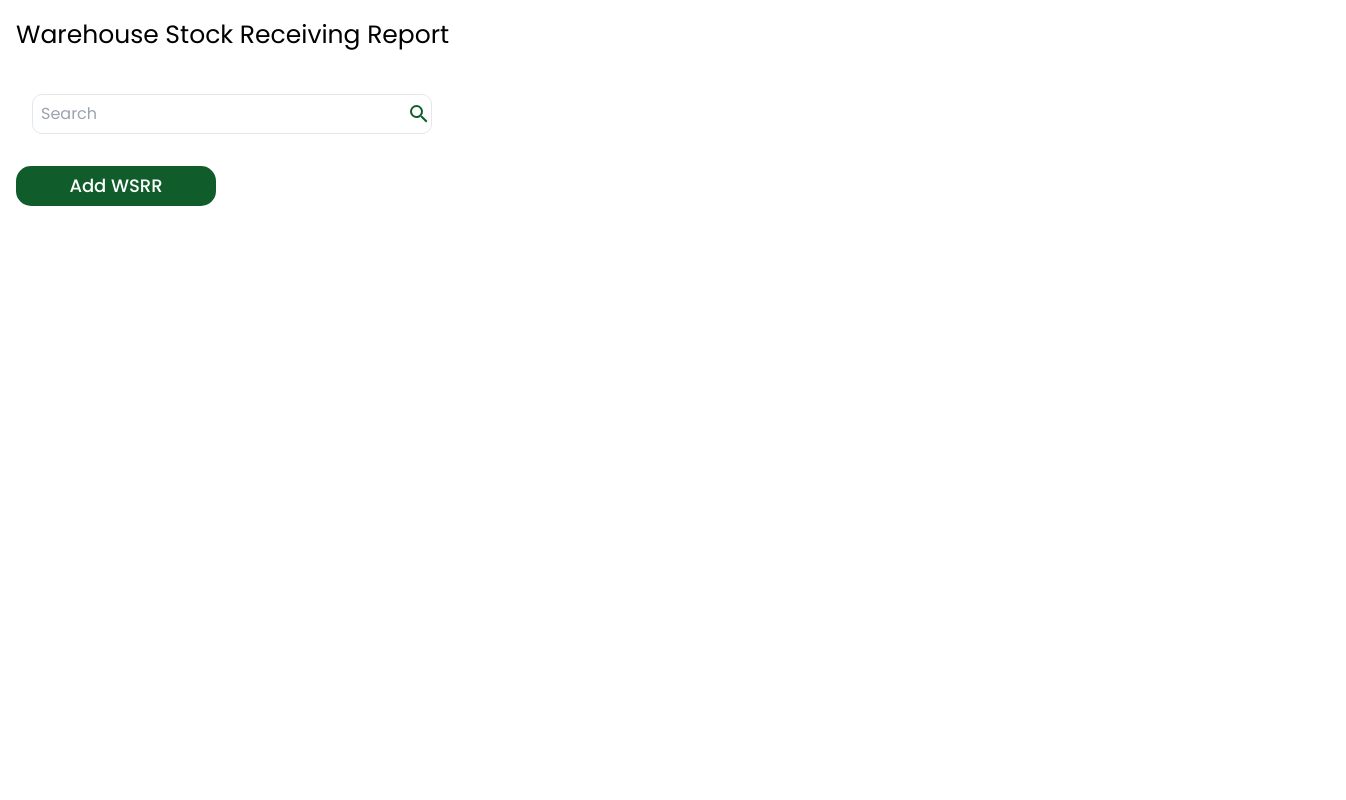
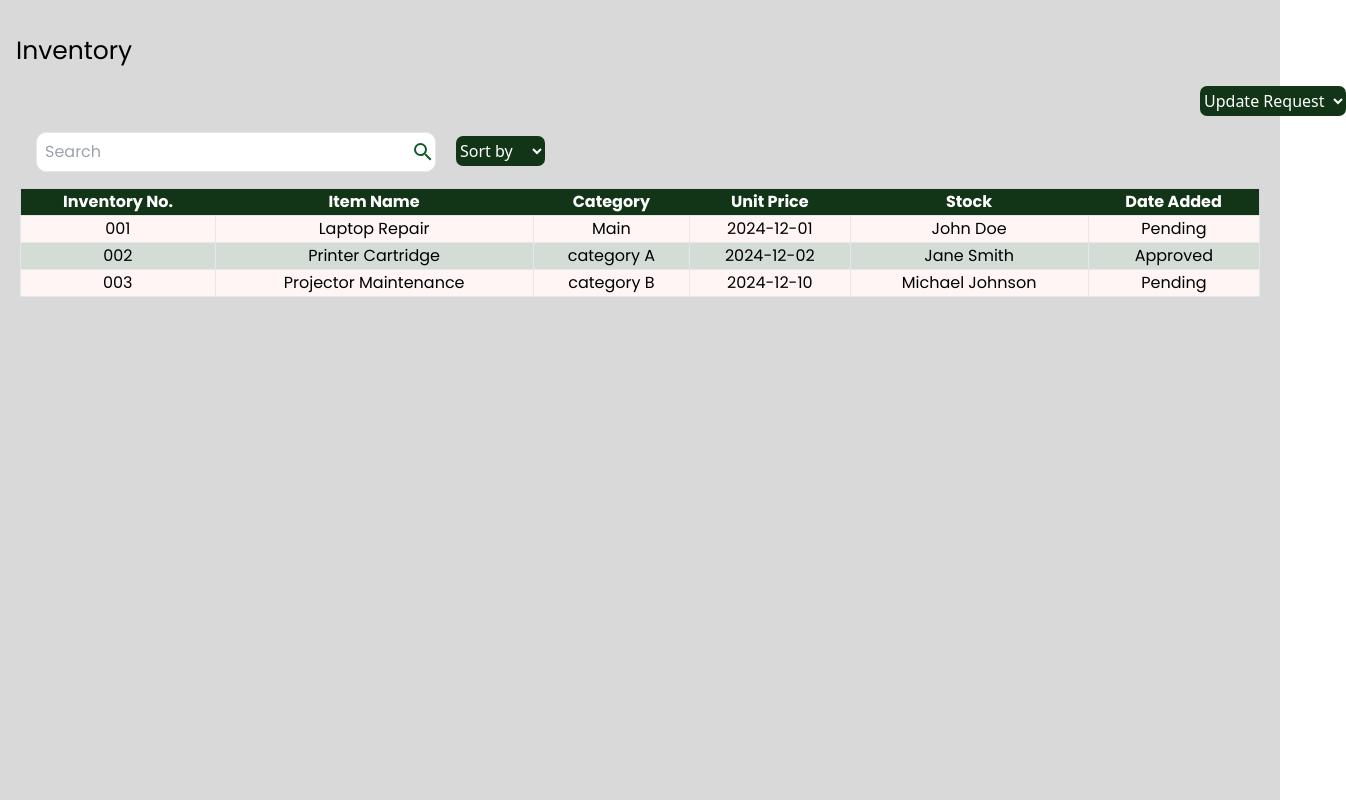
Before and after one commit to trishayah/InNuatThai, a React (Vite) app: page / in a window 1280 px wide. Shown: the whole page, 1346 px wide, since content can reach past the window. Built offline with nearby package versions, Linux system fonts and the light colour scheme.

Commit message:
options for view update remove sa inventory & sort

```diff
--- a/Shared UI/Inventory.jsx
+++ b/Shared UI/Inventory.jsx
@@ -66,11 +66,24 @@ function Inventory() {
     <div className="flex flex-col w-full min-w-screen h-full min-h-screen bg-[#D9D9D9]">
       <h1 className="text-2xl font-500 text-[#133517] font-poppins mt-4 mr-4 p-4">Inventory</h1>
       <div className="inventoryTable ml-2 mr-2">
-        <div className="mt-8">
+              <select style={{ backgroundColor: "#133517", color: "#FFFFFF" }} className="option">
+              <option value="update">Update Request</option>
+              <option value="add">Add Request</option>
+              <option value="remove">Remove Request</option>
+              <option value="view">View Inventory</option>
+            </select>
+        <div className="search">
           <SearchBar />
           <accInfo />
+          <select style={{ backgroundColor: "#133517", color: "#FFFFFF"}} className="sorting">
+              <option value="">Sort by</option>
+              <option value="asc">A-Z</option>
+              <option value="desc">Z-A</option>
+              <option value="category">Category</option>
+            </select>
           </div>
-        <table className="table-fixed border-spacing-2 w-full border-collapse border border-gray-300 font-poppins font-semibold">
+
+        <table className="inventoryTabletable-fixed border-spacing-2 w-full border-collapse border border-gray-300 font-poppins font-semibold">
           <thead>
             <tr style={{ backgroundColor: "#133517", color: "#FFFFFF" }} className="border border-gray-300">
               <th className="px-4 py-2 text-center">Inventory No.</th>
--- a/src/App.jsx
+++ b/src/App.jsx
@@ -37,7 +37,7 @@ const ProtectedLayout = () => {
 };
 
 const router = createBrowserRouter([
-  {path: "/", element: <StockReceivingReport />},
+  {path: "/", element: <Inventory />},
   // { path: "/", element: <LogIn /> },
   // { path: "/VerifyEmail", element: <VerifyEmail /> },
   // { path: "/VerifyCode", element: <VerifyCode /> },
--- a/src/index.css
+++ b/src/index.css
@@ -98,3 +98,35 @@
     grid-template-columns: 350px 350px 350px;
     justify-content: center;
 }
+
+  .searchAndsort {
+    display: flex;
+    justify-content: flex-start;
+    gap: 10px;
+    margin-right: 20px;
+  }
+
+.search {
+    display: flex;
+    justify-content: flex-start;
+    gap: 10px;
+    margin-right: 20px;
+  }
+
+  .sorting{
+    border-radius: 7px;
+    margin-top: 20px;
+    height: 30px;
+  }
+
+  .option{
+    height: 30px;
+    display: flex;
+    margin-left: 1180px;
+    border-radius: 7px;
+  }
+
+  .inventoryTable{
+    margin-right: 20px; /* Add space from the right edge */
+    margin-left: 20px; /* Add space from the right edge */
+  }
```
